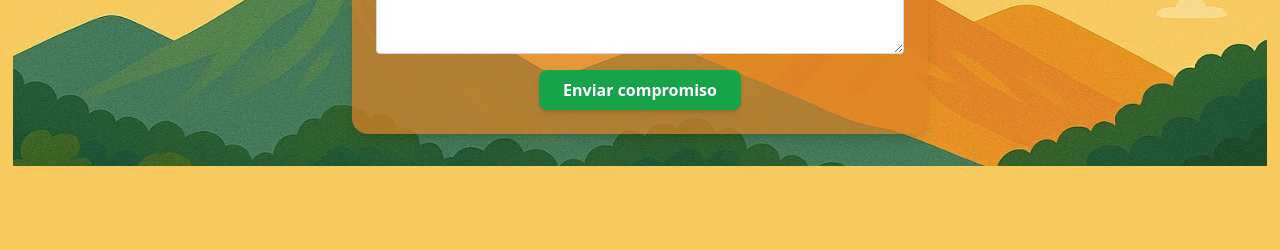
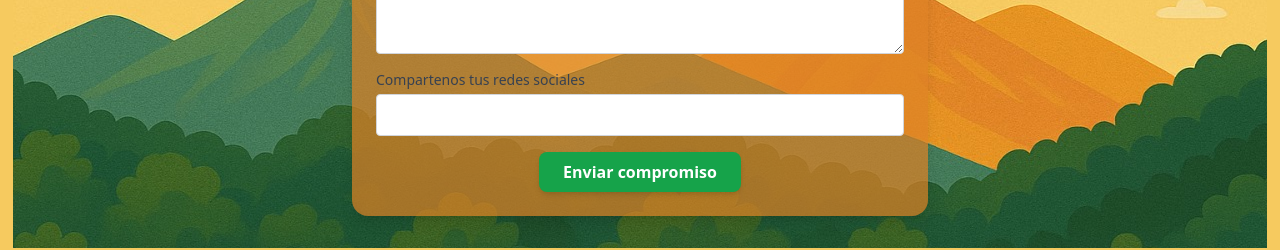
Before and after one commit to ACarolinaGonzalezA/medidasPreventivas, a React (Vite) app: page / in a window 1280 px wide. Shown: the part 1026-1276 px from the top of the page. Before the commit the page ends 1205 px from the top, so only its background shows below. Built offline with nearby package versions, Linux system fonts and the light colour scheme; no server answers.

Commit message:
variable back

```diff
--- a/src/components/Formulario.jsx
+++ b/src/components/Formulario.jsx
@@ -36,7 +36,8 @@ export default function Formulario({ onSubmitCompromiso, onConfirm }) {
     numero_celular: "",
     nombre_practica: "",
     problema: "",
-    descripcion: ""
+    descripcion: "",
+    redes:""
   });
 
   const [errores, setErrores] = useState({});
@@ -247,6 +248,19 @@ export default function Formulario({ onSubmitCompromiso, onConfirm }) {
           {errores.descripcion && <p className="text-red-600 text-sm mt-1">{errores.descripcion}</p>}
         </div>
 
+         {/* Redes */}
+         <div>
+          <label htmlFor="redes" className="block text-sm font-medium text-gray-700">Compartenos tus redes sociales</label>
+          <input
+            id="redes"
+            name="redes"
+            value={form.redes}
+            onChange={handleChange}
+            className="mt-1 block w-full px-4 py-2 rounded border border-gray-300 focus:outline-none focus:ring-2 focus:ring-green-500"
+          />
+        </div>
+
+
         {/* Botón */}
         <div className="text-center">
           <button
```
